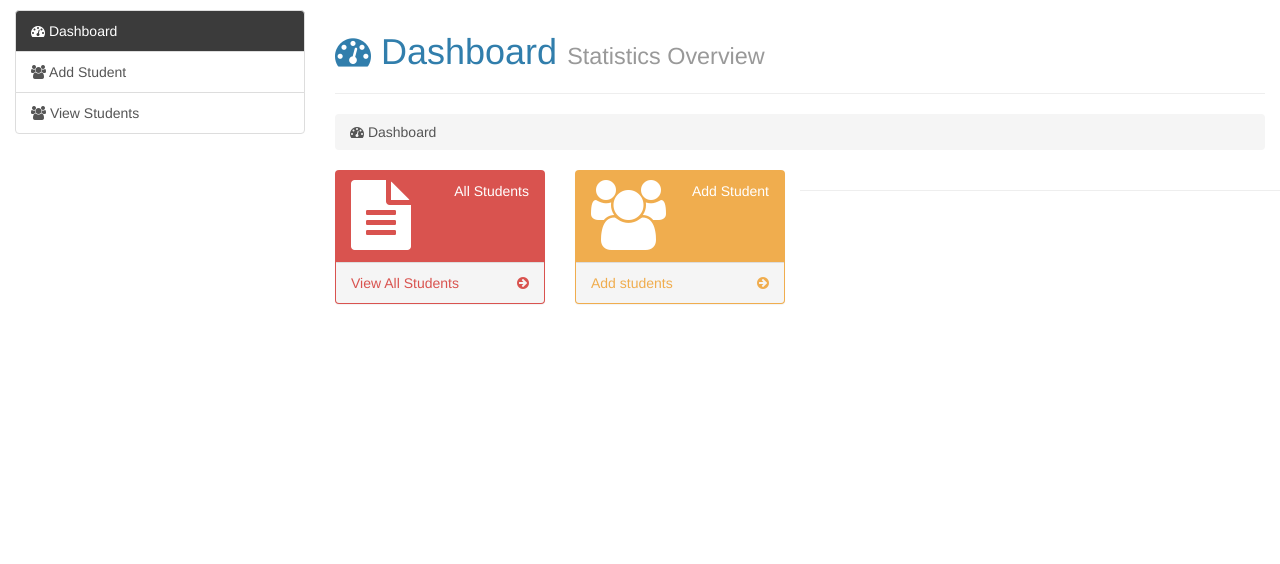
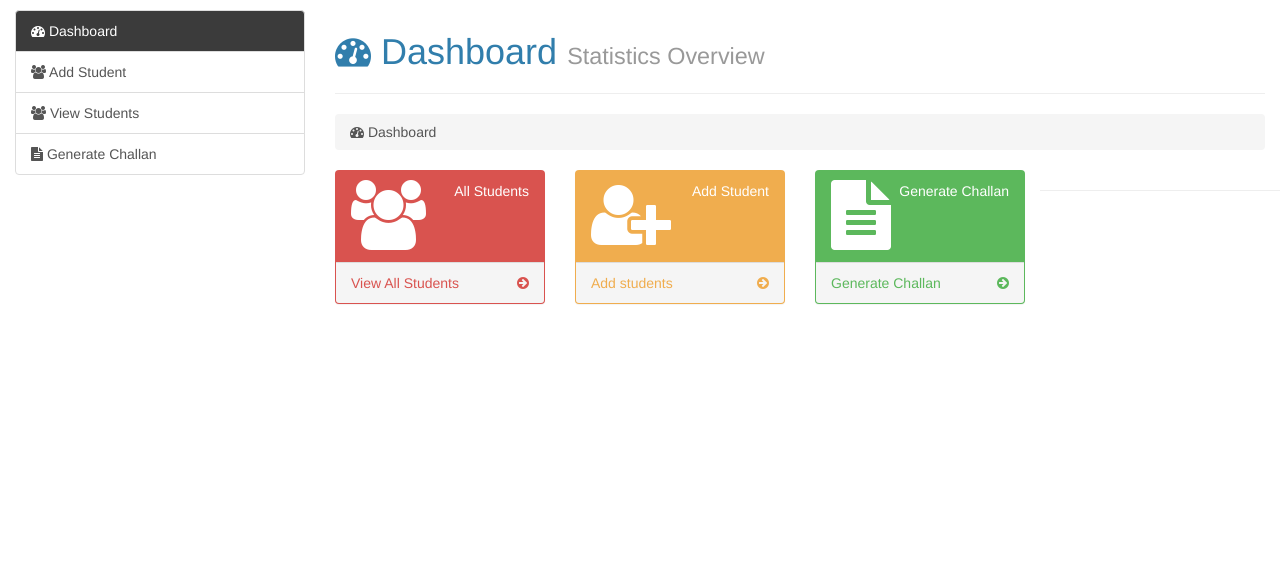
Before and after one commit to Samadmemon991/Awais-Technologies-Website, a PHP site: page /reception.php in a window 1280 px wide. Shown: the part 50-614 px from the top of the page. Run offline with PHP 8.4, Linux system fonts and the light colour scheme; some libraries are stand-ins or nearby versions.

Commit message:
challan generation integerated with dashboard and front page

```diff
--- a/ViewStudents.php
+++ b/ViewStudents.php
@@ -2,6 +2,8 @@
 $conn = new mysqli('localhost', 'root', '', 'awaisschools');
 $message = "";
 
+
+$query = "SELECT * FROM `student`";
 if (isset($_GET['grade1'])) {
     $query = "SELECT * FROM `student` WHERE `class`=1";
 }
--- a/css/indexStyle.css
+++ b/css/indexStyle.css
@@ -130,7 +130,8 @@ nav {
 
 #blue>div button,
 #dont-miss div button,
-.cards div form>button {
+.cards div form>button,
+.cards div>button {
     background-color: #0C34E9;
     border: none;
     color: white;
--- a/includeCode/header.php
+++ b/includeCode/header.php
@@ -8,7 +8,7 @@
                 <span class="icon-bar"></span>
                 <span class="icon-bar"></span>
               </button>
-              <a class="navbar-brand" href="reception.php">Awais Technologies</a>
+              <a class="navbar-brand" href="index.php">Awais Technologies</a>
             </div>
 
             <div class="collapse navbar-collapse" id="bs-example-navbar-collapse-1">
--- a/includeCode/sidebar.php
+++ b/includeCode/sidebar.php
@@ -12,6 +12,10 @@
                           <i class="fa fa-users "></i> View Students
                       </a>
 
+                      <a href="printChallan.php" class="list-group-item">
+                          <!-- <span class="badge">14</span> -->
+                          <i class="fa fa-file-text"></i> Generate Challan
+                      </a>
 
                     </div>
                 </div>
--- a/reception.php
+++ b/reception.php
@@ -23,7 +23,7 @@
                                 <div class="panel-heading">
                                     <div class="row">
                                         <div class="col-xs-3">
-                                            <i class="fa fa-file-text fa-5x"></i>
+                                            <i class="fa fa-users fa-5x"></i>
                                         </div>
                                         <div class="col-xs-9">
                                             <!-- <div class="text-right huge">18</div> -->
@@ -46,7 +46,7 @@
                                 <div class="panel-heading">
                                     <div class="row">
                                         <div class="col-xs-3">
-                                            <i class="fa fa-users fa-5x"></i>
+                                            <i class=" fa fa-user-plus fa-5x"></i>
                                         </div>
                                         <div class="col-xs-9">
                                             <!-- <div class="text-right huge">30</div> -->
@@ -64,6 +64,32 @@
                             </div>
                         </div>
 
+
+
+                        <div class="col-md-6 col-lg-3">
+                            <div class="panel panel-green">
+                                <div class="panel-heading">
+                                    <div class="row">
+                                        <div class="col-xs-3">
+                                            <i class="fa fa-file-text fa-5x"></i>
+                                        </div>
+                                        <div class="col-xs-9">
+                                            <!-- <div class="text-right huge">30</div> -->
+                                            <div class="text-right">Generate Challan</div>
+                                        </div>
+                                    </div>
+                                </div>
+                                <a href="#">
+                                    <div class="panel-footer">
+                                        <span class="pull-left"><a href="printChallan.php">Generate Challan</a></span>
+                                        <span class="pull-right"><a href="printChallan.php"><i class="fa fa-arrow-circle-right"></i></a></span>
+                                        <div class="clearfix"></div>
+                                    </div>
+                                </a>
+                            </div>
+                        </div>
+
+
                        <hr>
 
                 </div>
```
Also changed, not shown: index.php (+16 -16 lines).
